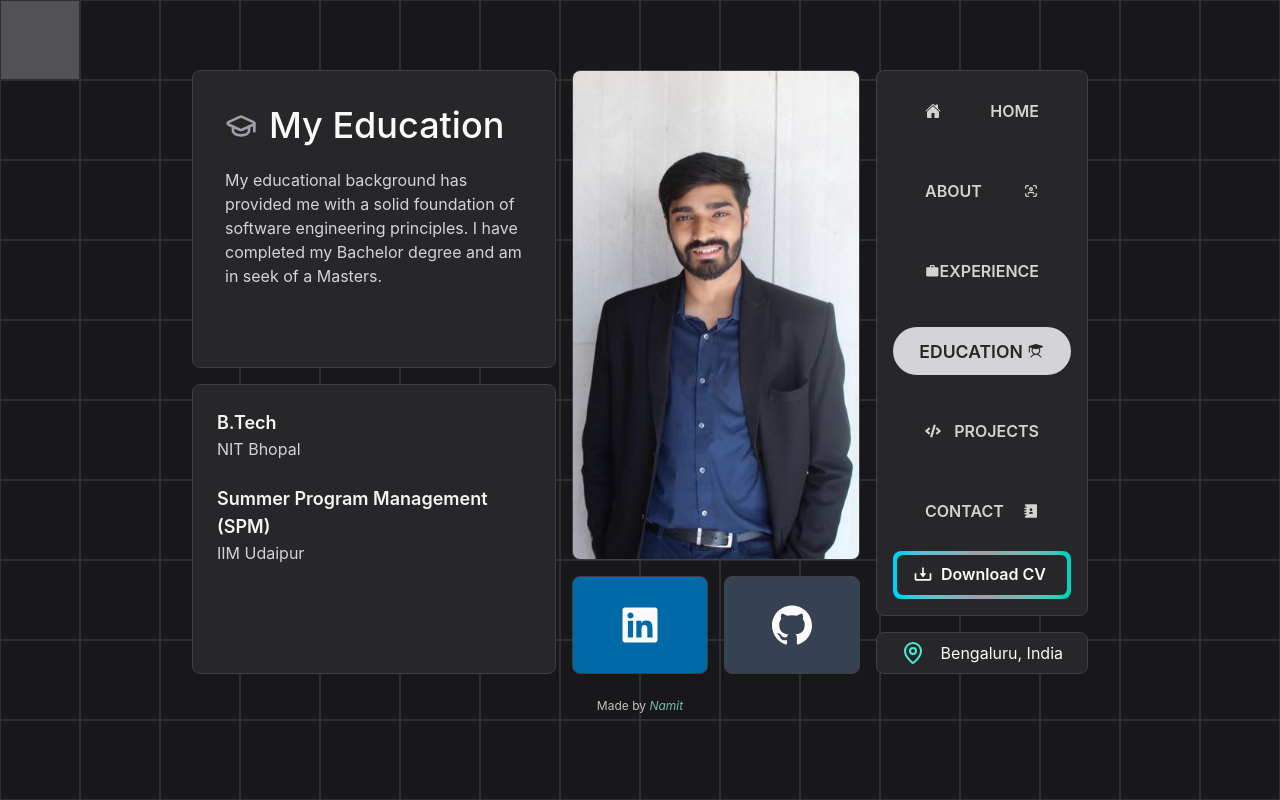
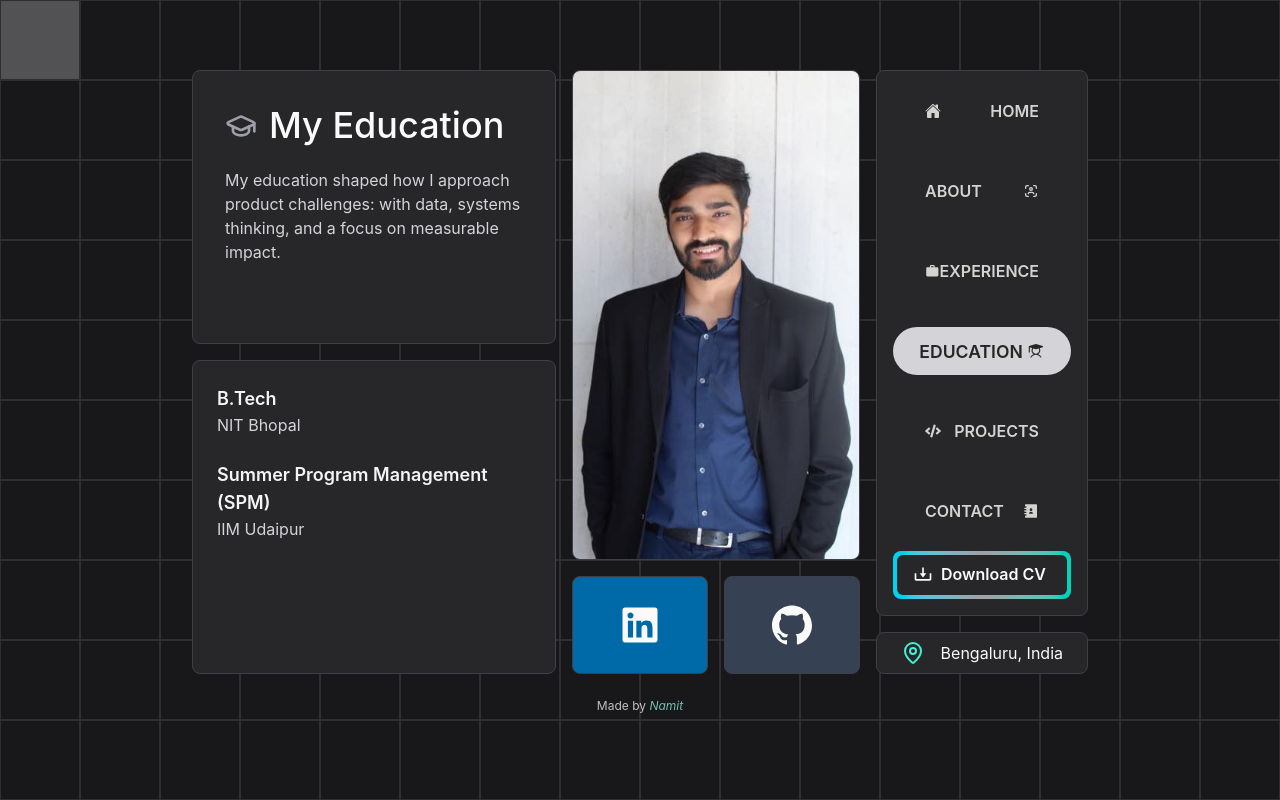
Before and after one commit to Namitchuke/Portfolio, a React (Vite) app: page / in a window 1280 px wide. Both pictures are taken after a click on the button "EDUCATION". Built offline with nearby package versions, Linux system fonts and the light colour scheme.

Commit message:
Update education section header text

```diff
--- a/src/components/animated-ui/header/AnimatedEducationHeaderBox.tsx
+++ b/src/components/animated-ui/header/AnimatedEducationHeaderBox.tsx
@@ -10,9 +10,8 @@ export const AnimatedEducationHeaderBox = () => {
           <GraduationCap className="size-8 text-zinc-400" /> My Education
         </h2>
         <p className="text-zinc-300">
-          My educational background has provided me with a solid foundation of
-          software engineering principles. I have completed my Bachelor degree
-          and am in seek of a Masters.
+          My education shaped how I approach product challenges: with data,
+          systems thinking, and a focus on measurable impact.
         </p>
       </div>
     </AnimatedBox>
```
